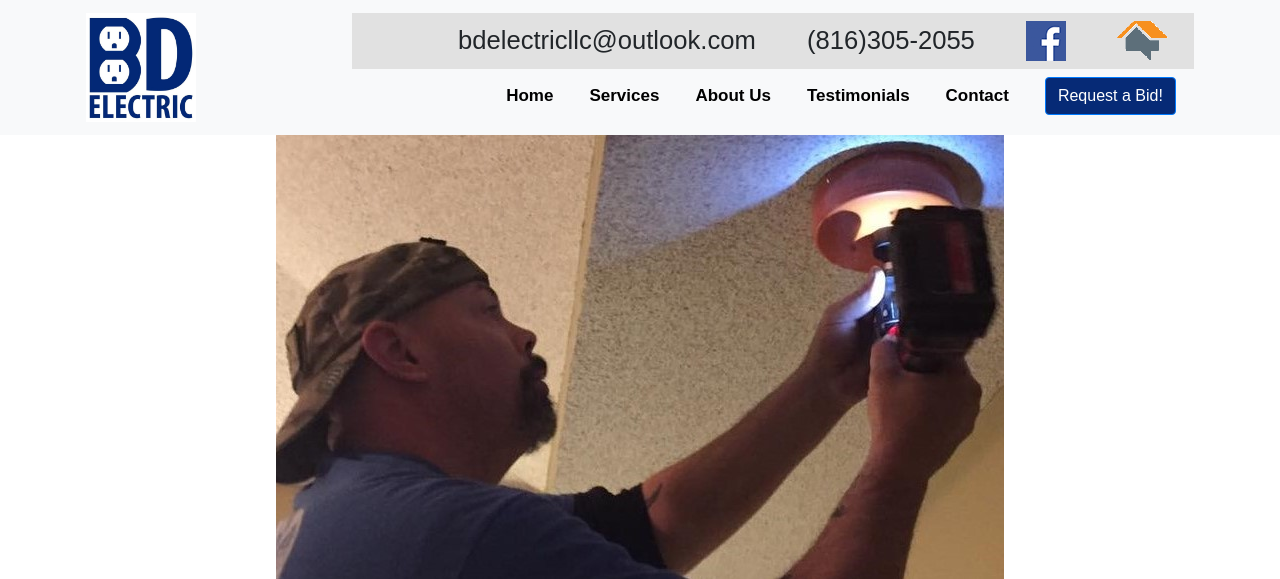
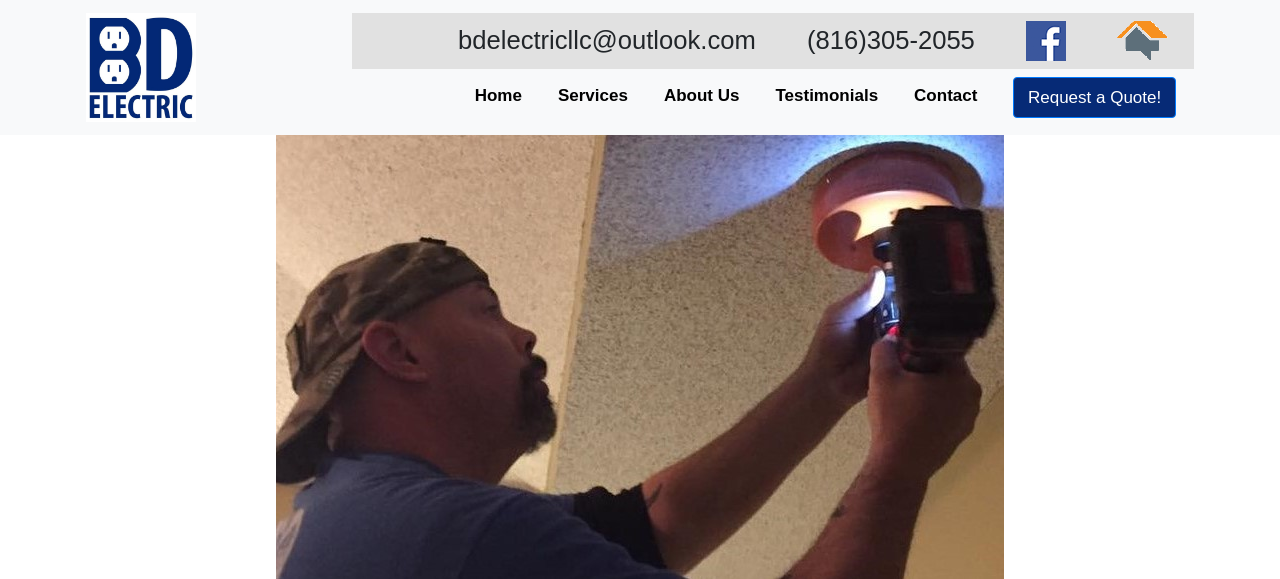
Before and after one commit to Rylee202/bd-electric, a PHP site: page / in a window 1280 px wide. Shown: the top 579 px of the page. Run offline with PHP 8.4, Linux system fonts and the light colour scheme; some libraries are stand-ins or nearby versions.

Commit message:
Bug fixes

```diff
--- a/contactform.php
+++ b/contactform.php
@@ -6,7 +6,7 @@ if (isset($_POST['submit'])) {
     $tel = $_POST['tel'];
     $message = $_POST['message'];
 
-    $mailto = "ryleeeliz@gmail.com"
+    $mailto = "bdelectricllc@outlook.com"
     $headers = "From: ".$email;
     $txt = "You have received an email from ".$name.".\n\n".$message;
 
--- a/css/style.css
+++ b/css/style.css
@@ -83,6 +83,7 @@ ul li {
 
 .request-btn {
   background-color: #062a76;
+  padding: 0.4em 0.8em !important;
 }
 
 .slider {
--- a/index.html
+++ b/index.html
@@ -10,6 +10,7 @@
   <link rel="stylesheet" href="css/bootstrap.min.css">
   <link rel="stylesheet" href="css/bootstrap-grid.min.css">
   <link rel="stylesheet" href="css/style.css" type="text/css">
+  <link rel="shortcut icon" type="image/png" href="images/favicon.png">
   <link rel="stylesheet" href="https://cdnjs.cloudflare.com/ajax/libs/font-awesome/4.7.0/css/font-awesome.min.css">
 </head>
 
@@ -59,7 +60,7 @@
                     </li>
                     <li class="nav-item">
                       <form class="form-inline nav-link">
-                          <button class="btn btn-primary request-btn text-white" type="button" role="button">Request a Bid!</button>
+                          <a class="btn btn-primary request-btn text-white" href="#contact">Request a Quote!</a>
                       </form>
                     </li>
                   </ul>
--- a/privacy.html
+++ b/privacy.html
@@ -13,6 +13,7 @@
     <link rel="stylesheet" href="css/bootstrap.min.css" />
     <link rel="stylesheet" href="css/bootstrap-grid.min.css" />
     <link rel="stylesheet" href="css/style.css" type="text/css" />
+    <link rel="shortcut icon" type="image/png" href="images/favicon.png">
 
   </head>
 
@@ -62,7 +63,7 @@
                     </li>
                     <li class="nav-item">
                       <form class="form-inline nav-link">
-                          <button class="btn btn-primary request-btn text-white" type="button" role="button">Request a Bid!</button>
+                        <a class="btn btn-primary request-btn text-white" href="#contact">Request a Quote!</a>
                       </form>
                     </li>
                   </ul>
--- a/terms.html
+++ b/terms.html
@@ -13,6 +13,7 @@
     <link rel="stylesheet" href="css/bootstrap.min.css" />
     <link rel="stylesheet" href="css/bootstrap-grid.min.css" />
     <link rel="stylesheet" href="css/style.css" type="text/css" />
+    <link rel="shortcut icon" type="image/png" href="images/favicon.png">
   </head>
 
   <body>
@@ -61,7 +62,7 @@
                     </li>
                     <li class="nav-item">
                       <form class="form-inline nav-link">
-                          <button class="btn btn-primary request-btn text-white" type="button" role="button">Request a Bid!</button>
+                        <a class="btn btn-primary request-btn text-white" href="#contact">Request a Quote!</a>
                       </form>
                     </li>
                   </ul>
```
Also changed, not shown: images/favicon.png (added).
